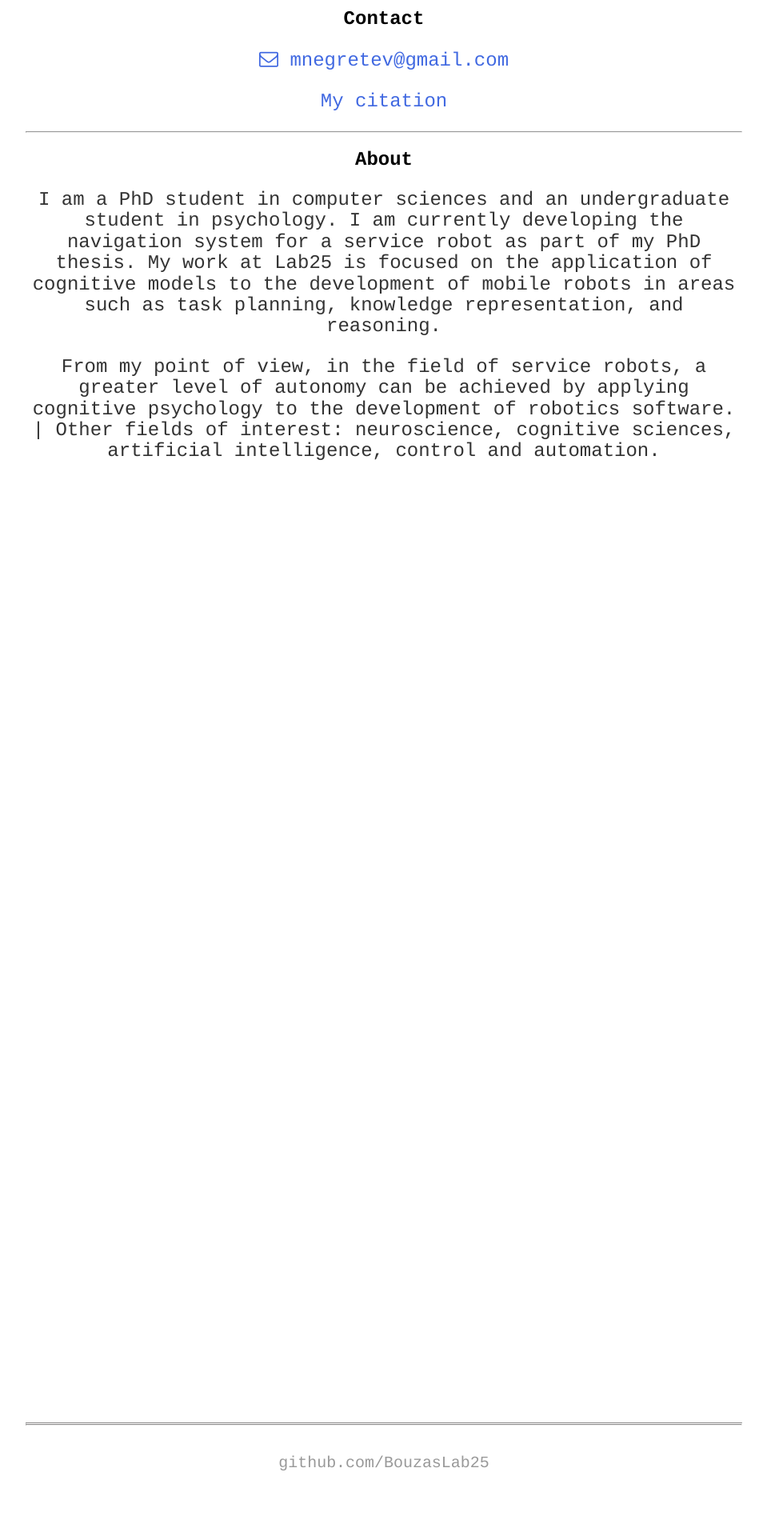
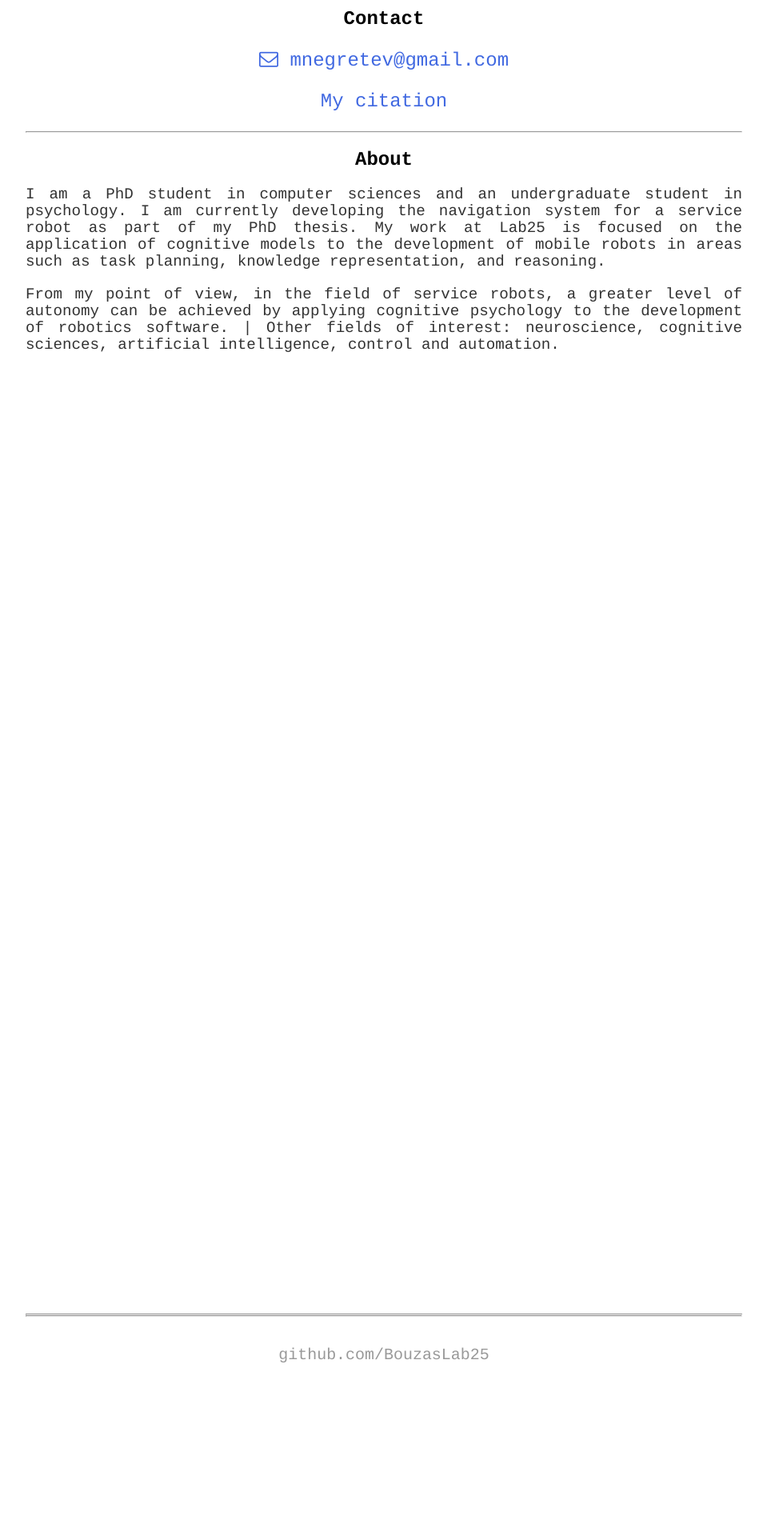
Before and after one commit to BouzasLab25/bouzaslab25.github.io, a Jekyll site: the page built from people/marco.html, in a window 1280 px wide. Shown: the part 669-2589 px from the top of the page at 80% size, without its empty margins (160-1119 px from the left). Built offline with Jekyll 4.4.1, drawn with Linux system fonts in a browser that asks for light colours; after the commit the page ends 2454 px from its top, so only the background shows below that.

Commit message:
Update marco.html

```diff
--- a/people/marco.html
+++ b/people/marco.html
@@ -21,6 +21,6 @@ title: Lab25 Marco
 <hr>
  <h2>About</h2>
 
- <p> I am a PhD student in computer sciences and an undergraduate student in psychology. I am currently developing the navigation system for a service robot as part of my PhD thesis. My work at Lab25 is focused on the application of cognitive models to the development of mobile robots in areas such as task planning, knowledge representation, and reasoning. </p>
+ <p class='text'> I am a PhD student in computer sciences and an undergraduate student in psychology. I am currently developing the navigation system for a service robot as part of my PhD thesis. My work at Lab25 is focused on the application of cognitive models to the development of mobile robots in areas such as task planning, knowledge representation, and reasoning. </p>
 
- <p>From my point of view, in the field of service robots, a greater level of autonomy can be achieved by applying cognitive psychology to the development of robotics software.  | Other fields of interest: neuroscience, cognitive sciences, artificial intelligence, control and automation.  </p>
+ <p class='text'>From my point of view, in the field of service robots, a greater level of autonomy can be achieved by applying cognitive psychology to the development of robotics software.  | Other fields of interest: neuroscience, cognitive sciences, artificial intelligence, control and automation.  </p>
```
